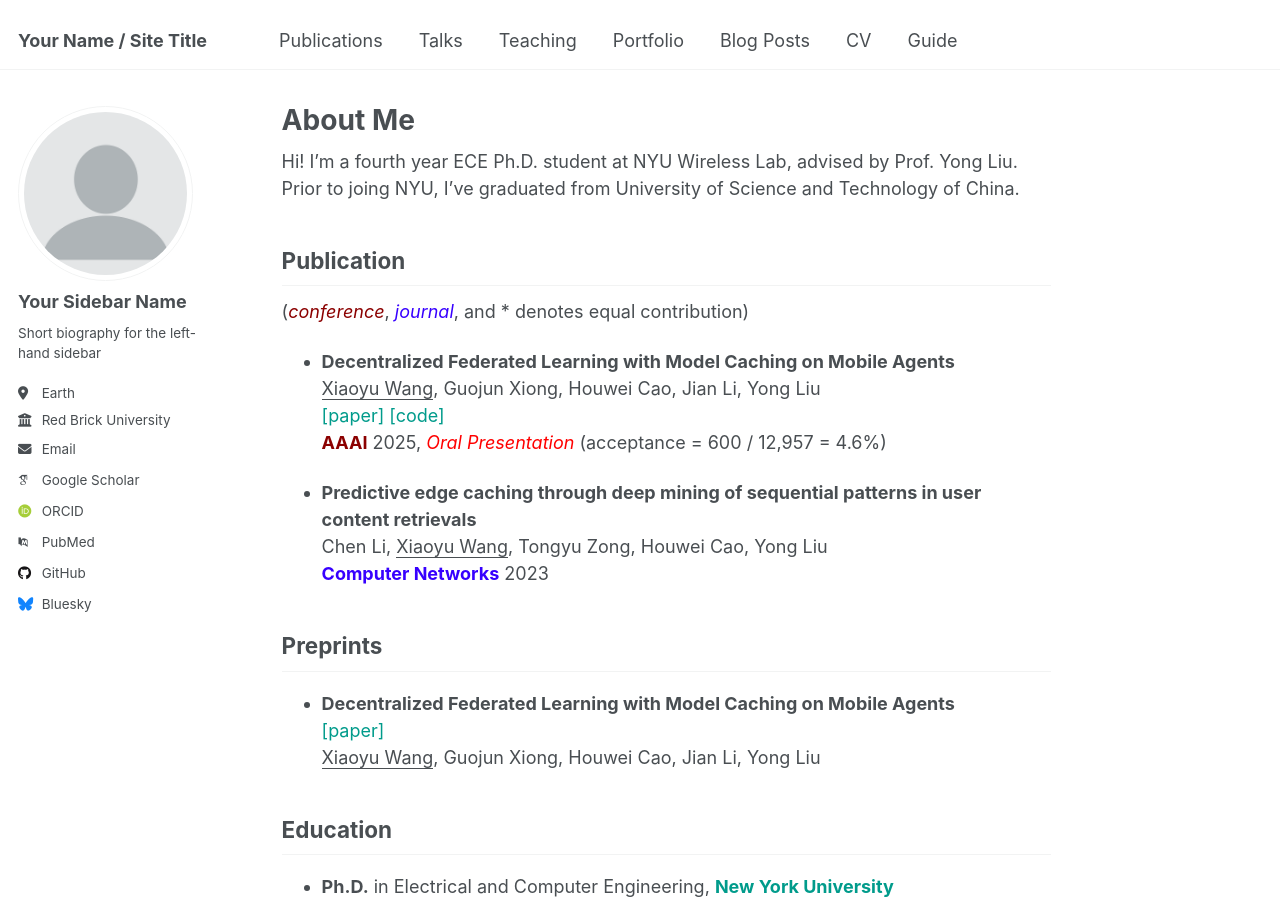
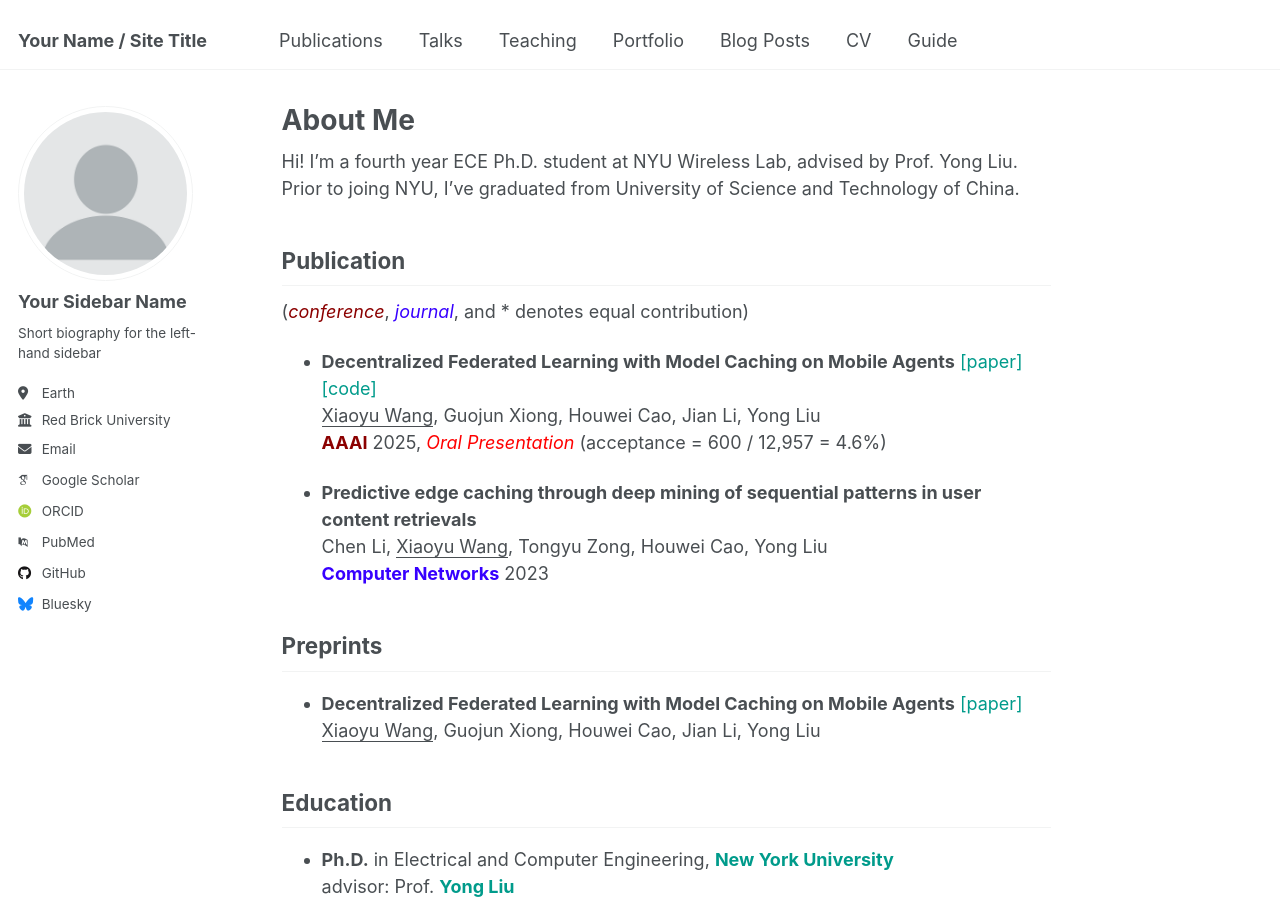
Before and after one commit to shawnxiaoyuwang/shawnxiaoyuwang.github.io, a Jekyll site: the page built from _pages/about.md, in a window 1280 px wide and 900 px high. Built offline with Jekyll 4.4.1, drawn with Linux system fonts in a browser that asks for light colours; some web fonts are replaced.

Commit message:
Update about.md

```diff
--- a/_pages/about.md
+++ b/_pages/about.md
@@ -13,9 +13,9 @@ Hi! I’m a fourth year ECE Ph.D. student at NYU Wireless Lab, advised by Prof.
 Publication
 ------
 (<span style="color:darkred">*conference*</span>, <span style="color: #3700FF">*journal*</span>, and * denotes equal contribution)
-- **Decentralized Federated Learning with Model Caching on Mobile Agents** \\
+- **Decentralized Federated Learning with Model Caching on Mobile Agents**
+<a href="https://arxiv.org/abs/2408.14001" style="color: #009B8B; text-decoration: none;">[paper]</a> <a href="https://github.com/ShawnXiaoyuWang/Cached-DFL" style="color: #009B8B; text-decoration: none;">[code]</a> \\
 <u>Xiaoyu Wang</u>, Guojun Xiong, Houwei Cao, Jian Li, Yong Liu \\
-<a href="https://arxiv.org/abs/2408.14001" style="color: #009B8B; text-decoration: none;">[paper]</a> <a href="https://github.com/ShawnXiaoyuWang/Cached-DFL" style="color: #009B8B; text-decoration: none;">[code]</a> \\
 <span style="color:darkred">**AAAI**</span> 2025, <span style="color:red">_Oral Presentation_</span> (acceptance = 600 / 12,957 = 4.6%)
 
 - **Predictive edge caching through deep mining of sequential patterns in user content retrievals** \\
@@ -24,7 +24,7 @@ Chen Li, <u>Xiaoyu Wang</u>, Tongyu Zong, Houwei Cao, Yong Liu \\
 
 Preprints
 ------
-- **Decentralized Federated Learning with Model Caching on Mobile Agents** \\
+- **Decentralized Federated Learning with Model Caching on Mobile Agents**
 <a href="https://arxiv.org/abs/2408.14001" style="color: #009B8B; text-decoration: none;">[paper]</a> \\
 <u>Xiaoyu Wang</u>, Guojun Xiong, Houwei Cao, Jian Li, Yong Liu
 
```
